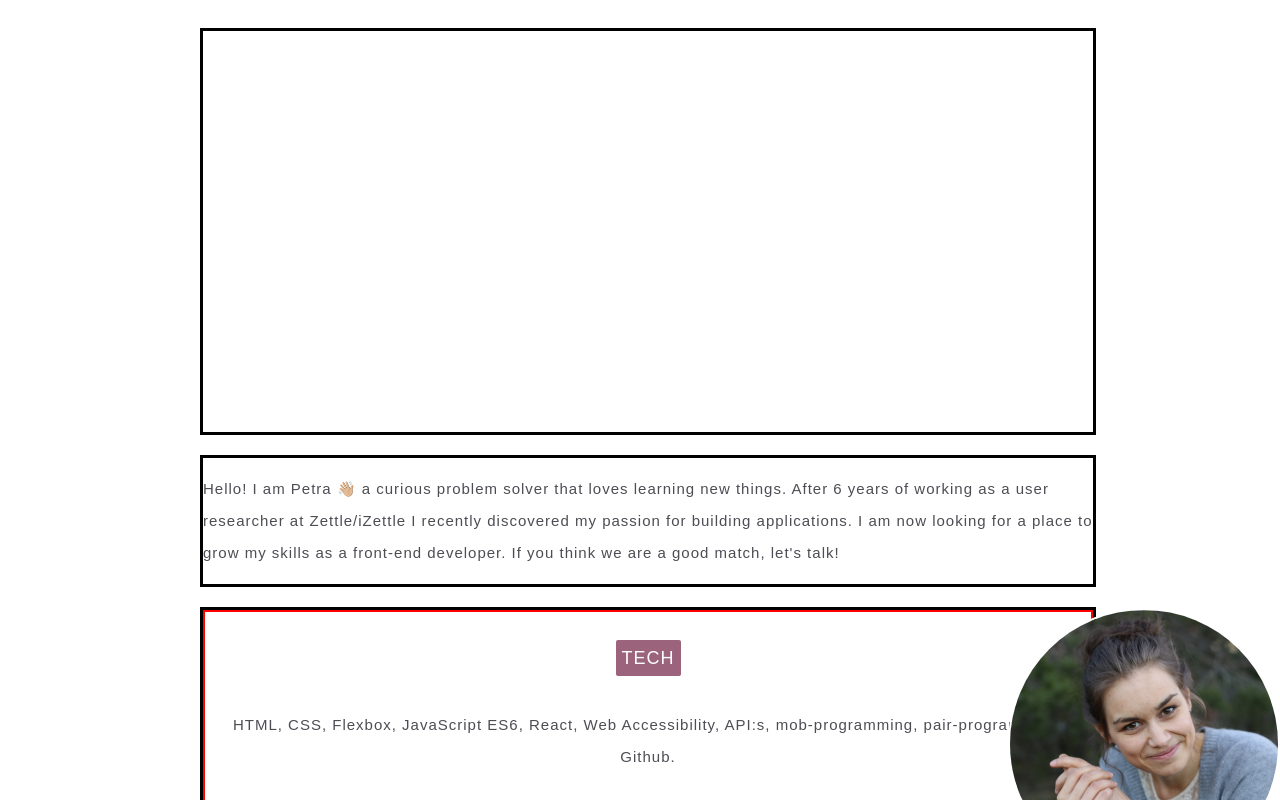
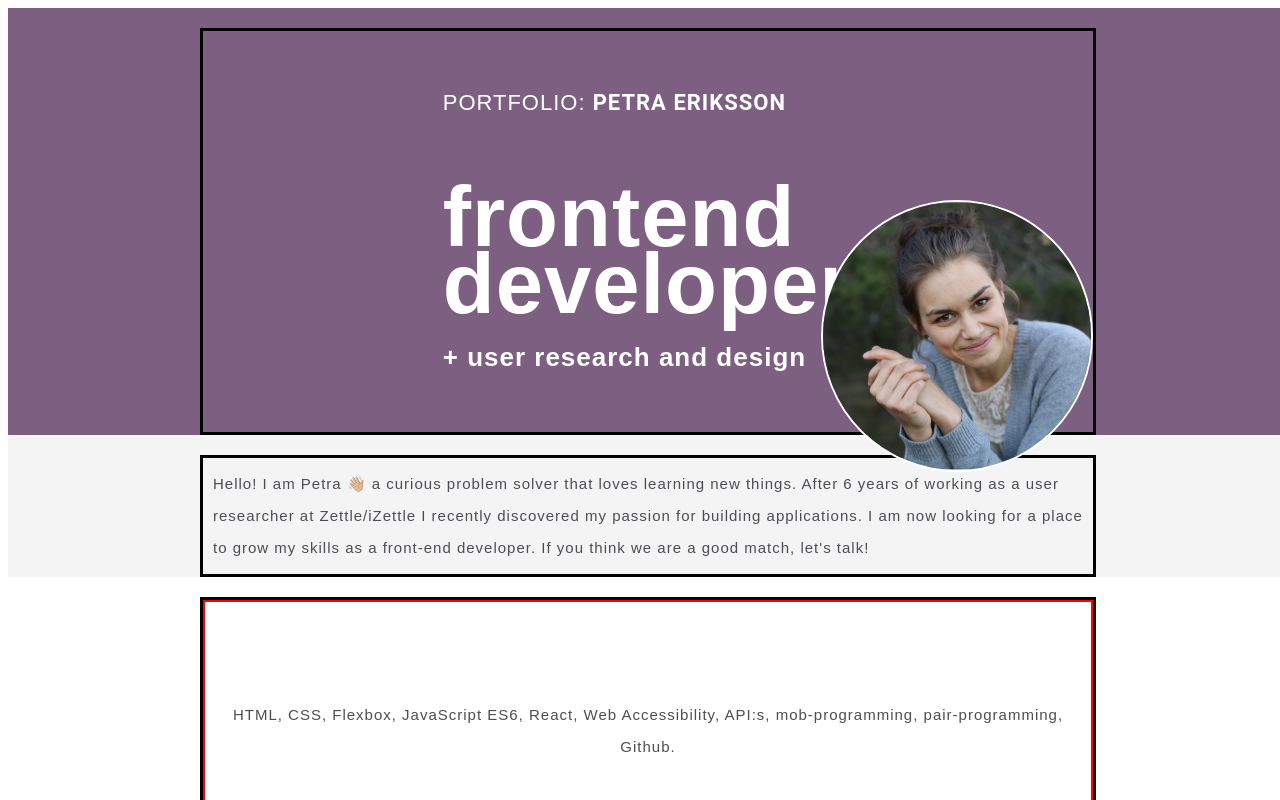
Before and after one commit to Technigo/project-react-portfolio, a React (Create React App) app: page / in a window 1280 px wide. Shown: the top 800 px of the page. Built offline with nearby package versions, Linux system fonts and the light colour scheme.

Commit message:
added properties to all segments eg background color

```diff
--- a/src/Components/Header.js
+++ b/src/Components/Header.js
@@ -104,7 +104,7 @@ const Header = () => {
   return (
     <ContentWrapper
       as="header"
-      backgroundColor="black"
+      backgroundColor="var(--primaryBackground)"
       position="relative">
       <HeaderWrapper>
         <img className="profile-image" src={Image} alt="headshot of Petra" />
--- a/src/Components/Intro.js
+++ b/src/Components/Intro.js
@@ -1,9 +1,25 @@
 import React from 'react';
+import styled from 'styled-components';
 import ContentWrapper from './Shared/ContentWrapper';
 
 const Intro = () => {
+  const TextStyle = styled.div`
+  padding: 10px;
+  `;
+
   return (
-    <ContentWrapper as="section" backgroundColor="var(--thirdBackground)" textColor="var(--thirdBackground)"><p>Hello! I am Petra 👋🏼 a curious problem solver that loves learning new things. After 6 years of working as a user researcher at Zettle/iZettle I recently discovered my passion for building applications. I am now looking for a place to grow my skills as a front-end developer. If you think we are a good match, let&apos;s talk!</p>
+    <ContentWrapper
+      as="section"
+      backgroundColor="var(--thirdBackground)"
+      textColor="var(--thirdBackground)">
+      <TextStyle><div>
+        Hello! I am Petra 👋🏼 a curious problem solver that loves learning new things.
+        After 6 years of working
+            as a user researcher at Zettle/iZettle
+            I recently discovered my passion for building applications. I am now looking
+            for a place to grow my skills as a front-end developer.
+            If you think we are a good match, let&apos;s talk!</div>
+      </TextStyle>
     </ContentWrapper>
   );
 };
--- a/src/Components/OtherProjects.js
+++ b/src/Components/OtherProjects.js
@@ -15,7 +15,9 @@ border: solid 2px red;
 `
 const OtherProjects = () => {
   return (
-    <ContentWrapper as="section">
+    <ContentWrapper
+      as="section"
+      backgroundColor="var(--thirdBackground)">
       <OtherProjectStyle>
         <div className="box-title"><h2 className="sub-title">OTHER PROJECTS</h2></div>
         <div className="project-row">
--- a/src/Components/Projects.js
+++ b/src/Components/Projects.js
@@ -34,7 +34,9 @@ const ProjectStyle = styled.div`
 `
 const Projects = () => {
   return (
-    <ContentWrapper as="section">
+    <ContentWrapper
+      as="section"
+      backgroundColor="var(--thirdBackground)">
       <ProjectStyle>
         <ColorTitle />
         <div className="project-box">
--- a/src/Components/Shared/ColorTitle.js
+++ b/src/Components/Shared/ColorTitle.js
@@ -1,15 +1,18 @@
 import React from 'react';
 import styled from 'styled-components/macro';
 
-const TitleButtonStyle = styled.div`
-background-color: ${(props) => props.backgroundColor};
+const ColorTitle = (props) => {
+  const { background, textColor } = props;
+
+  const TitleButtonStyle = styled.div`
+  background-color: ${textColor};
   padding: 15 0 30px 0;
   margin: 0;
   display: flex;
   justify-content: center;
 `
-const Title = styled.h2`
-  background-color: var(--fourthTitle);
+  const Title = styled.h2`
+  background-color: ${background};
   padding: 2px 6px;
   margin: 18px;
   font-size: 18px;
@@ -24,12 +27,10 @@ const Title = styled.h2`
   // display: inline;
   // justify-content: center;
   `;
-
-export const ColorTitle = (props) => {
   return (
     <div>
       <TitleButtonStyle>
-        <Title>TECH</Title>
+        <Title>test</Title>
       </TitleButtonStyle>
     </div>
   );
--- a/src/Components/Shared/ContentWrapper.js
+++ b/src/Components/Shared/ContentWrapper.js
@@ -1,13 +1,16 @@
 import React from 'react';
 import styled from 'styled-components/macro';
 
-const OuterWrapper = styled.div`
-  background-color: ${(props) => props.backgroundColor};
-  // console.log('props', ${(props) => props.backgroundColor})
+const ContentWrapper = (props) => {
+  /* Reactcomponent returnerar en stylecomponent */
+  const { backgroundColor, position } = props;
+
+  const OuterWrapper = styled.div`
+  background-color: ${backgroundColor};
   padding: 20px 0 0 0;
 `;
-const InnerWrapper = styled.div`
-  position: ${(props) => props.position};
+  const InnerWrapper = styled.div`
+  position: ${position};
   max-width: 900px;
   width: 70%;
   margin: 0 auto;
@@ -15,9 +18,6 @@ const InnerWrapper = styled.div`
   display: flex;
   flex-direction: column;
 `;
-const ContentWrapper = (props) => {
-  /* Reactcomponent returnerar en stylecomponent */
-
   return (
     <OuterWrapper>
       {/* Writes what type of element it is as a props */}
--- a/src/Components/Skills.js
+++ b/src/Components/Skills.js
@@ -4,7 +4,6 @@ import ContentWrapper from './Shared/ContentWrapper';
 import ColorTitle from './Shared/ColorTitle';
 
 const SkillsStyle = styled.div`
-background-color: var(--thirdBackground);
 display: grid;
 grid-template-columns: repeat(2, 1fr);
 padding: 60px 0;
@@ -21,8 +20,10 @@ const Skills = () => {
   // align-items: start;
 
   return (
-    <ContentWrapper as="section">
-      <ColorTitle />
+    <ContentWrapper
+      as="section"
+      backgroundColor="var(--secondBackground)">
+      <ColorTitle background="var(--primaryBackground)" />
       <SkillsStyle>
         <div className="project-text">
           <h2 className="small-title">CODE</h2>
--- a/src/Components/Tech.js
+++ b/src/Components/Tech.js
@@ -15,7 +15,9 @@ text-align: center;
 `
 const Tech = () => {
   return (
-    <ContentWrapper as="section">
+    <ContentWrapper
+      as="section"
+      backgroundColor="var(--secondBackground)">
       <TechStyle>
         <ColorTitle />
         <p>HTML, CSS, Flexbox, JavaScript ES6, React, Web Accessibility, API:s, mob-programming,
```
